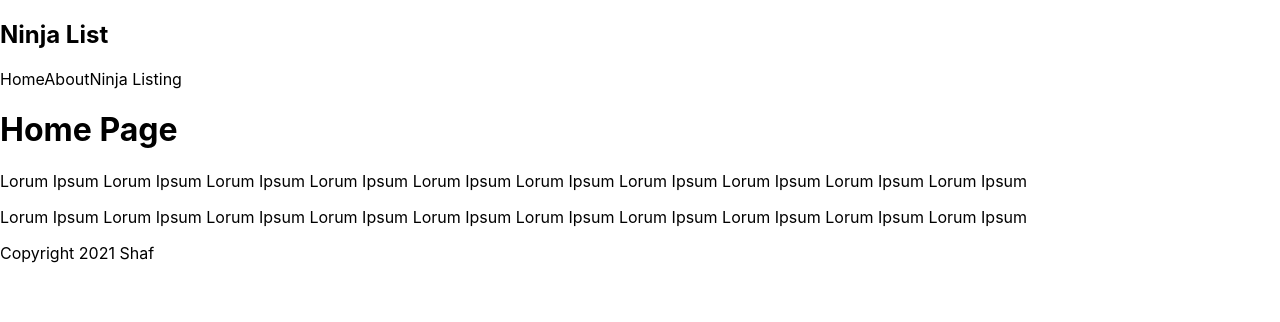
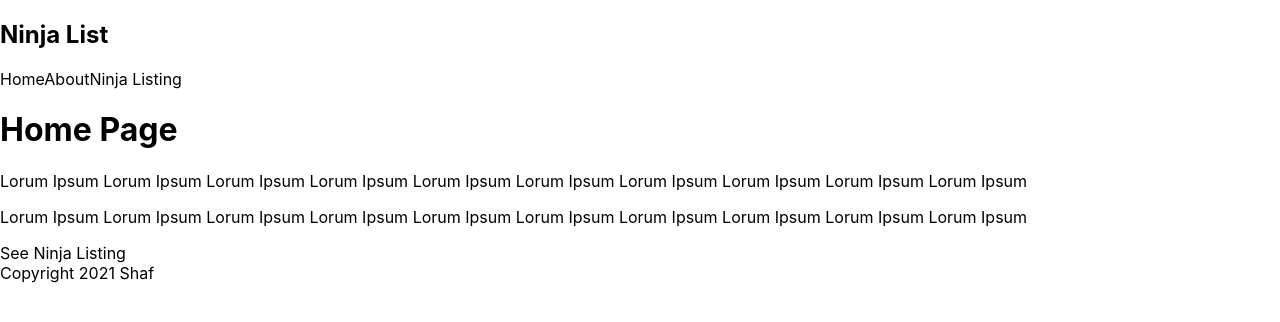
Before and after one commit to Shafran123/lets_try_next, a Next.js app: page / in a window 1280 px wide. Shown: the top 322 px of the page. Built offline with nearby package versions, Linux system fonts and the light colour scheme.

Commit message:
added Link

```diff
--- a/components/Navbar.js
+++ b/components/Navbar.js
@@ -1,4 +1,5 @@
 import React, { Component } from 'react'
+import Link from 'next/link'
 
 export default class Navbar extends Component {
     render() {
@@ -7,9 +8,9 @@
                 <div className="logo">
                     <h1>Ninja List</h1>
                 </div>
-                <a>Home</a>
-                <a>About</a>
-                <a>Ninja Listing</a>
+                <Link href="/"><a>Home</a></Link>
+                <Link href="/about"><a>About</a></Link>
+                <Link href="/ninjas"><a>Ninja Listing</a></Link>
             </nav>
         )
     }
--- a/pages/index.js
+++ b/pages/index.js
@@ -2,6 +2,7 @@
 import Footer from '../components/Footer'
 import Navbar from '../components/Navbar'
 import styles from '../styles/Home.module.css'
+import Link from 'next/link'
 
 export default function Home() {
   return (
@@ -10,6 +11,9 @@
       <h1>Home Page</h1>
       <p>Lorum Ipsum Lorum Ipsum Lorum Ipsum Lorum Ipsum Lorum Ipsum Lorum Ipsum Lorum Ipsum Lorum Ipsum Lorum Ipsum Lorum Ipsum </p>
       <p>Lorum Ipsum Lorum Ipsum Lorum Ipsum Lorum Ipsum Lorum Ipsum Lorum Ipsum Lorum Ipsum Lorum Ipsum Lorum Ipsum Lorum Ipsum </p>
+      <Link href="/ninjas">
+        <a>See Ninja Listing</a>
+      </Link>
       <Footer />
     </div>
   )
```
